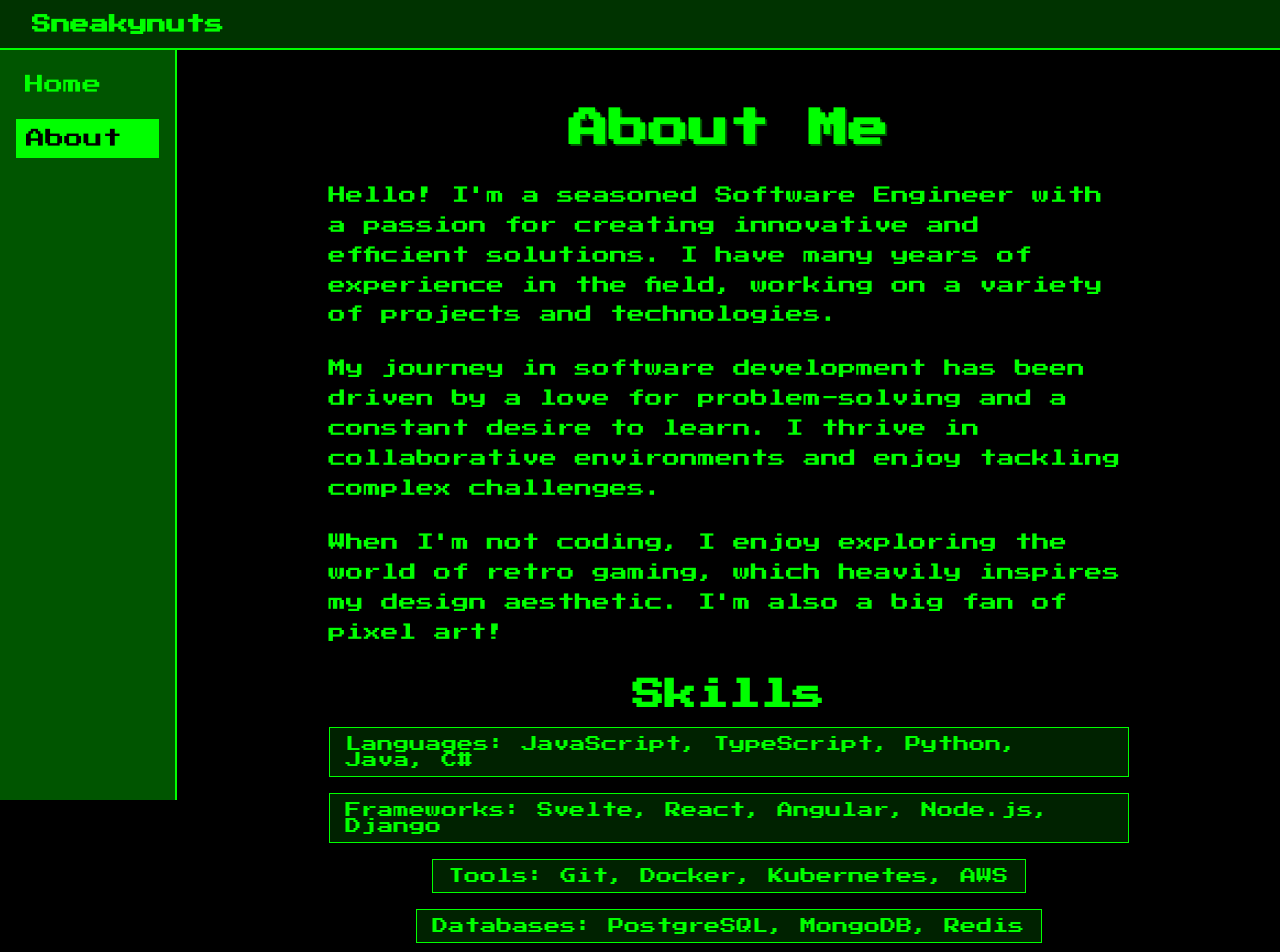
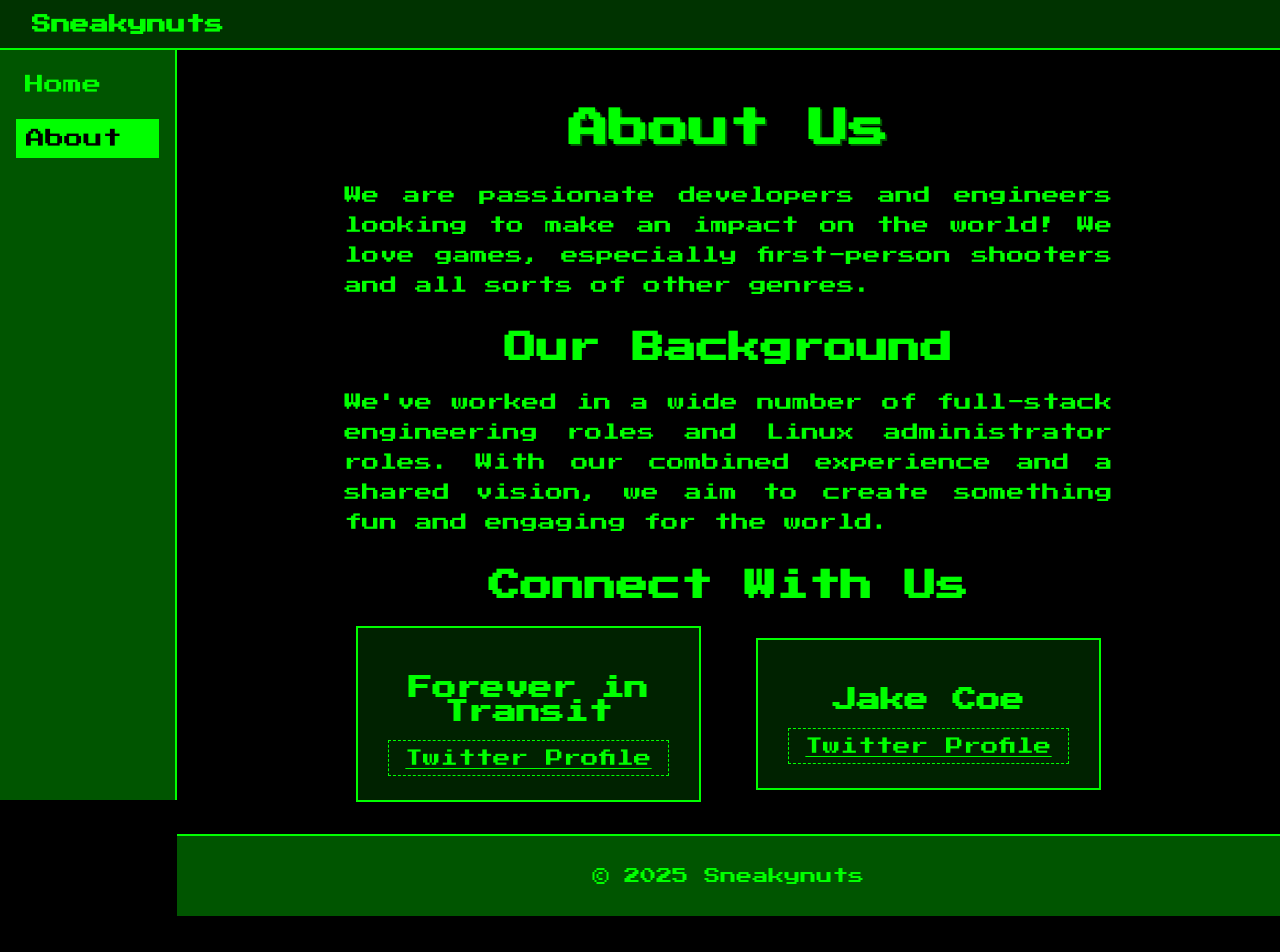
Before and after one commit to Nimzyow/sneakynuts, a SvelteKit app: page /about in a window 1280 px wide. Shown: the top 952 px of the page. After the commit the page ends 916 px from the top, so only its background shows below. Built offline with nearby package versions, Linux system fonts and the light colour scheme.

Commit message:
redo about page

```diff
--- a/src/routes/+layout.svelte
+++ b/src/routes/+layout.svelte
@@ -76,7 +76,9 @@
     <span></span>
     <span></span>
   </button>
-  <div class="site-title">Sneakynuts</div>
+  <a href="/" class="site-title-link">
+    <div class="site-title">Sneakynuts</div>
+  </a>
 </header>
 
 <div class="app-container">
@@ -100,7 +102,7 @@
     </main>
 
     <footer>
-      <p>&copy; 2025 Sneakynuts - Nima Soufiani & Jake Coe</p>
+      <p>&copy; 2025 Sneakynuts</p>
     </footer>
   </div>
 </div>
@@ -298,4 +300,12 @@
          but can be added here if specific main content still overflows. */
     }
   }
+
+  /* Add styles for the site title link */
+  .site-title-link {
+    text-decoration: none;
+    color: inherit; /* Inherit color from .top-navbar */
+    display: flex; /* If .site-title needs to align items internally */
+    align-items: center;
+  }
 </style>
--- a/src/routes/about/+page.svelte
+++ b/src/routes/about/+page.svelte
@@ -1,42 +1,48 @@
 <svelte:head>
-  <title>About Me - Retro Portfolio</title>
+  <title>About Us - Sneakynuts</title>
 </svelte:head>
 
 <div class="about-container">
-  <h1>About Me</h1>
+  <h1>About Us</h1>
 
-  <section class="bio">
+  <section class="intro">
     <p>
-      Hello! I'm a seasoned Software Engineer with a passion for creating innovative
-      and efficient solutions. I have many years of experience in the field,
-      working on a variety of projects and technologies.
-    </p>
-    <p>
-      My journey in software development has been driven by a love for problem-solving
-      and a constant desire to learn. I thrive in collaborative environments and enjoy
-      tackling complex challenges.
-    </p>
-    <p>
-      When I'm not coding, I enjoy exploring the world of retro gaming, which heavily
-      inspires my design aesthetic. I'm also a big fan of pixel art!
+      We are passionate developers and engineers
+      looking to make an impact on the world! We love games, especially
+      first-person shooters and all sorts of other genres.
     </p>
   </section>
 
-  <section class="skills">
-    <h2>Skills</h2>
-    <ul>
-      <li>Languages: JavaScript, TypeScript, Python, Java, C#</li>
-      <li>Frameworks: Svelte, React, Angular, Node.js, Django</li>
-      <li>Tools: Git, Docker, Kubernetes, AWS</li>
-      <li>Databases: PostgreSQL, MongoDB, Redis</li>
-    </ul>
+  <section class="experience">
+    <h2>Our Background</h2>
+    <p>
+      We've worked in a wide number of full-stack engineering roles and
+      Linux administrator roles. With our combined experience and a shared vision,
+      we aim to create something fun and engaging for the world.
+    </p>
   </section>
+
+  <section class="connect">
+    <h2>Connect With Us</h2>
+    <div class="profiles">
+      <div class="profile">
+        <h3>Forever in Transit</h3>
+        <a href="https://x.com/forevintransit" target="_blank" rel="noopener noreferrer">Twitter Profile</a>
+      </div>
+      <div class="profile">
+        <h3>Jake Coe</h3>
+        <a href="https://x.com/Jakecoe" target="_blank" rel="noopener noreferrer">Twitter Profile</a>
+      </div>
+    </div>
+  </section>
+
 </div>
 
 <style>
   .about-container {
     max-width: 800px;
     margin: 0 auto;
+    padding: 0 1rem; /* Add some padding for smaller screens */
   }
 
   h1 {
@@ -46,32 +52,67 @@
     text-shadow: 2px 2px #050; /* Darker green shadow */
   }
 
-  .bio p {
+  .intro p, .experience p {
     font-size: 1.1rem;
     line-height: 1.7;
     margin-bottom: 1.5rem;
+    text-align: justify; /* Justify text for a cleaner look */
   }
 
-  .skills h2 {
+  .experience h2, .connect h2 {
     font-size: 2rem;
     margin-top: 2rem;
-    margin-bottom: 1rem;
+    margin-bottom: 1.5rem; /* Increased bottom margin */
     text-align: center;
   }
 
-  .skills ul {
-    list-style-type: none; /* Or use a pixelated bullet */
-    padding: 0;
+  .connect .profiles {
     display: flex;
-    flex-wrap: wrap;
-    gap: 1rem;
-    justify-content: center;
+    flex-direction: column; /* Stack profiles vertically on small screens */
+    gap: 2rem; /* Space between profile cards */
+    align-items: center; /* Center cards */
   }
 
-  .skills li {
+  .connect .profile {
     background-color: #020; /* Very dark green */
+    padding: 1.5rem;
+    border: 2px solid #0f0;
+    text-align: center;
+    width: 100%; /* Make cards take full width initially */
+    max-width: 350px; /* Max width for each card */
+  }
+
+  .connect .profile h3 {
+    font-size: 1.5rem;
+    margin-bottom: 1rem;
+    color: #0f0;
+  }
+
+  .connect .profile a {
+    color: #0f0;
+    text-decoration: underline;
+    font-size: 1.1rem;
+    display: inline-block;
     padding: 0.5rem 1rem;
-    border: 1px solid #0f0;
-    font-size: 1rem;
+    border: 1px dashed #0f0;
+    transition: background-color 0.3s ease, color 0.3s ease;
   }
+
+  .connect .profile a:hover {
+    background-color: #0f0;
+    color: #000;
+    text-decoration: none;
+  }
+
+  /* Responsive adjustments for profile layout */
+  @media (min-width: 600px) {
+    .connect .profiles {
+      flex-direction: row; /* Profiles side-by-side on larger screens */
+      justify-content: space-around; /* Distribute space */
+    }
+    .connect .profile {
+      width: 45%; /* Adjust width for side-by-side layout */
+    }
+  }
+
 </style>
--- a/src/routes/projects/wdyr/+page.svelte
+++ b/src/routes/projects/wdyr/+page.svelte
@@ -57,8 +57,6 @@
 
   <section class="app-info">
       <h2>App Information</h2>
-      <p><strong>Provider:</strong> Nima GOLZAR-SOUFIANI</p>
-      <p><strong>Authors:</strong> Nima Golzar-Soufiani, Jake Coe</p>
       <p><strong>Category:</strong> Lifestyle</p>
       <p><strong>Compatibility:</strong> Requires iOS 15.1 or later (iPhone, iPod touch), macOS 12.0 or later (Apple M1 chip or later), visionOS 1.0 or later.</p>
       <p><strong>Price:</strong> Free (Offers In-App Purchases)</p>
```
